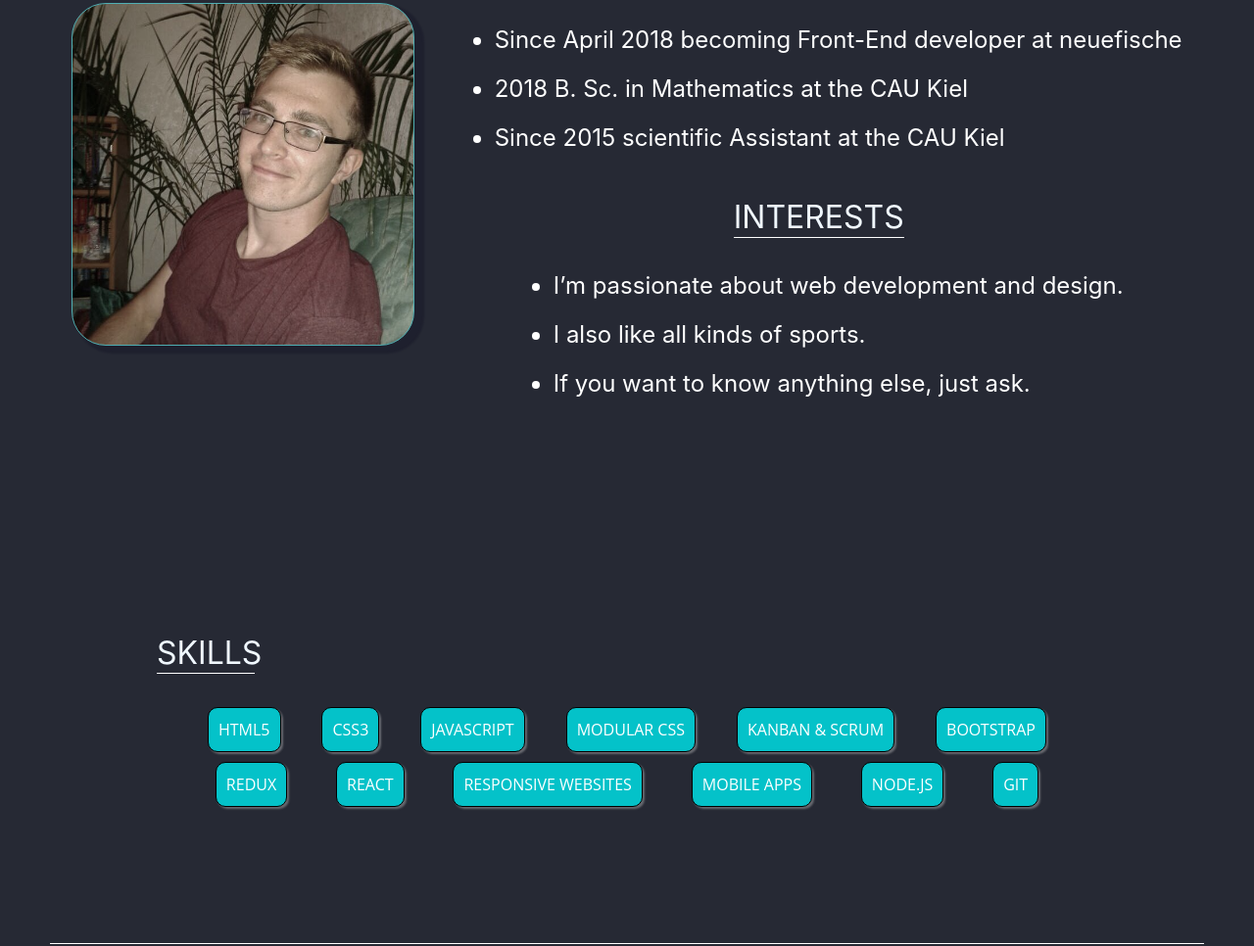
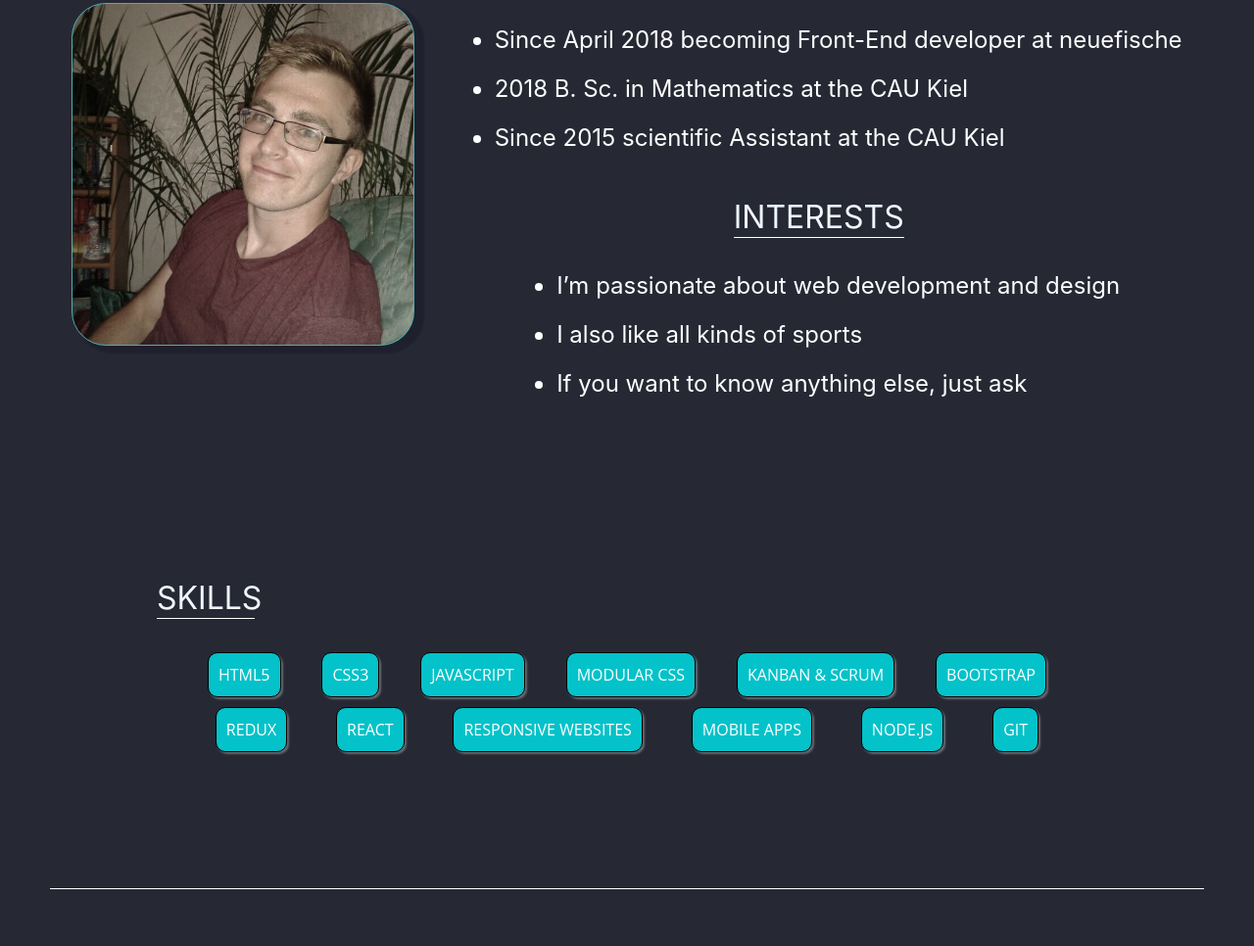
Before and after one commit to MichaelKosak/projekt1, a plain HTML site: page index2.html in a window 1280 px wide. Shown: the part 998-1964 px from the top of the page at 98% size. Drawn offline with Linux system fonts and the light colour scheme.

Commit message:
div becomes section + small changes

```diff
--- a/index2.css
+++ b/index2.css
@@ -128,7 +128,7 @@ body{
   display:flex;
   flex-direction: column;
   text-transform: uppercase;
-  margin-top: 10vh;
+  margin-top: 3vh;
  }
  .uberschrift_skills{
   font-size: 24pt;
--- a/index2.html
+++ b/index2.html
@@ -19,18 +19,18 @@
                 </ul>
             </nav>
         </header>
-      <div class="front">
+      <section class="front">
           <div class="hallo">
               Hi, I'm Michael Kosak. <br> Front-end web developer.
           </div>
           <a href="#contact" class="hire"><bold>
               You can hire me.
           </bold></a>
-       </div>
+      </section>
        <div class="hr"></div>
 
 
-              <div class="about" id="about">
+              <section class="about" id="about">
                   <div class="fotobox"></div>
                   <div class="work">
                       <div class="uberschrift">Work</div>
@@ -41,16 +41,16 @@
                       </ul>
                       <div class="uberschrift">Interests</div>
                       <ul class="work_text">
-                            <li class="work_text_items">I’m  passionate about web development and design.</li>
-                            <li class="work_text_items">I also like all kinds of sports.</li>
-                            <li class="work_text_items">If you want to know anything else, just <a class="ask" href="#contact">ask</a>.</li>
+                            <li class="work_text_items">I’m  passionate about web development and design</li>
+                            <li class="work_text_items">I also like all kinds of sports</li>
+                            <li class="work_text_items">If you want to know anything else, just <a class="ask" href="#contact">ask</a></li>
                           </ul>
                   </div>
 
-              </div>
+                </section>
 
 
-        <div class="skills" id="skills">
+        <section class="skills" id="skills">
             <div class="uberschrift_skills">Skills</div>
             <div>
                 <div class="big">
@@ -70,10 +70,10 @@
                   <div class="box">Git</div>
                 </div>
             </div>
-       </div>
+        </section>
        <div class="hr"></div>
 
-       <div class="contact" id="contact">
+       <section class="contact" id="contact">
            <div class="uberschrift last">
                Contact
            </div>
@@ -81,10 +81,11 @@
            <input type="text" class="name" placeholder="Your Email" required>
             <textarea cols="30" rows="10" placeholder="Your Message"></textarea>
             <input type="submit" class="button" value="Submit">
-        </div>
+        </section>
         <footer class="footer">
             <div class="impressum">
-            Michael Kosak, 2018
+            Michael Kosak © 2018 <br>
+            michael.kosak@ymail.com
         </div>
     </footer>
 </body>
```
